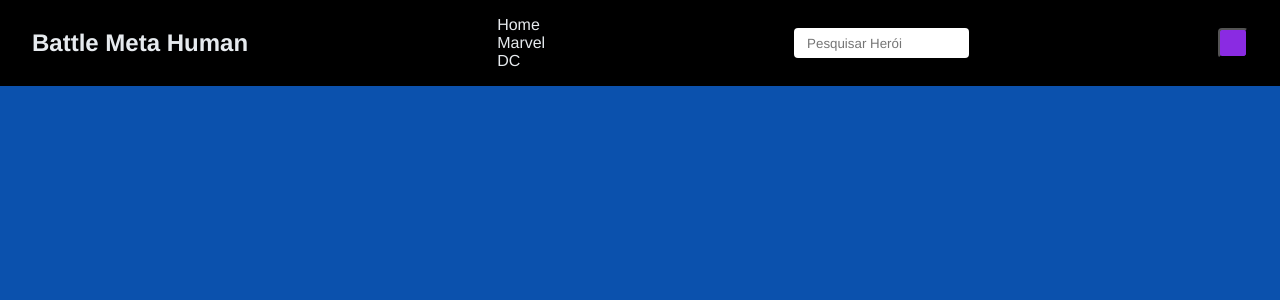
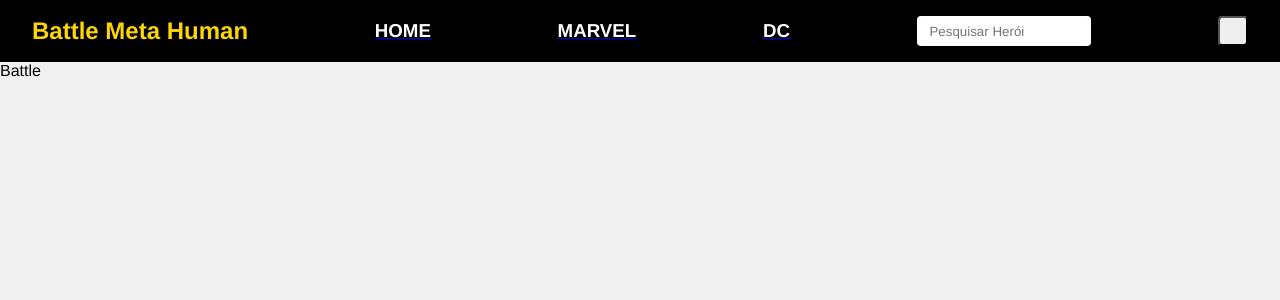
Before and after one commit to MicheleCS/hero-journey, a React (Vite) app: page /battle in a window 1280 px wide. Shown: the top 300 px of the page. Built offline with nearby package versions, Linux system fonts and the light colour scheme.

Commit message:
create styles pages

```diff
--- a/src/core/navbar/navbar.tsx
+++ b/src/core/navbar/navbar.tsx
@@ -1,13 +1,12 @@
+import { Link } from "react-router-dom";
 import { useNavbar } from "../context/navbarContext";
 import styles from './styles.module.css';
 
 
 const Navbar: React.FC = () => {
-  const { selected, setSelected, searchQuery, setSearchQuery } = useNavbar();
+  const { selected, searchQuery, setSearchQuery } = useNavbar();
 
-  const handleItemClick = (item: string) => {
-    setSelected(item === selected ? null : item);
-  };
+
 
   const handleSearchChange = (event: React.ChangeEvent<HTMLInputElement>) => {
     setSearchQuery(event.target.value);
@@ -16,26 +15,26 @@ const Navbar: React.FC = () => {
   return (
     <nav className={styles.navbar}>
       <h2>Battle Meta Human</h2>
-      <ul>
-        <li
+
+        <Link
           className={selected === 'Home' ? 'active' : ''}
-          onClick={() => handleItemClick('Home')}
+          to={"/"}
         >
-          Home
-        </li>
-        <li
+           <h3>HOME</h3>
+        </Link>
+        <Link
           className={selected === 'Marvel' ? 'active' : ''}
-          onClick={() => handleItemClick('Marvel')}
+          to={"/marvel"}
         >
-          Marvel
-        </li>
-        <li
+          <h3>MARVEL</h3>
+        </Link>
+        <Link
           className={selected === 'DC' ? 'active' : ''}
-          onClick={() => handleItemClick('DC')}
+          to={"/dc"}
         >
-          DC
-        </li>
-      </ul>
+          <h3>DC</h3>
+        </Link>
+
       <input
         type="text"
         placeholder="Pesquisar Herói"
--- a/src/core/navbar/styles.module.css
+++ b/src/core/navbar/styles.module.css
@@ -4,13 +4,13 @@
   align-items: center;
   padding: 1rem 2rem;
   background-color: black;
-  color: rgb(230, 234, 238);
+  color: #fdd406;
 }
-.navbar li {
-  justify-content: space-between;
+.navbar h3 {
+  color: #fff;
   display: flex;
+}
 
-}
 
 .navbar input {
   padding: 0.2rem 0.8rem;
@@ -20,7 +20,6 @@
 }
 
 .navbar button {
-  background-color: blueviolet;
   width: 30px;
   height: 30px;
   cursor: pointer;
--- /dev/null
+++ b/src/features/battle/index.tsx
@@ -0,0 +1,9 @@
+
+
+const Battle = () => {
+  return (
+    <div>Battle</div>
+  )
+}
+
+export default Battle
--- a/src/features/home/index.tsx
+++ b/src/features/home/index.tsx
@@ -1,5 +1,6 @@
 import { useState, useEffect } from 'react';
 import ActionAreaCard from '../../shared/components/card';
+import styles from './styles.module.css';
 
 const Home = () => {
   const [heroes, setHeroes] = useState<any[]>([]);
@@ -30,12 +31,12 @@ const Home = () => {
   }, []);
 
   return (
-    <div>
+    <div className={styles.homeContainer}>
       {heroes.map((hero, index) => (
-        <div key={index}>
+        <div key={index} className={styles.homeCard}>
           <ActionAreaCard
             name={hero.name}
-            description={`Publisher: ${hero.publisher}`}
+            description={hero.publisher}
             image={hero.imageSm}
           />
         </div>
--- /dev/null
+++ b/src/features/home/styles.module.css
@@ -0,0 +1,11 @@
+.homeContainer {
+  display: flex;
+  flex-wrap: nowrap;
+  overflow-x: auto;
+  overflow-y: hidden;
+  gap: 20px;
+  scroll-snap-type: y mandatory;
+  height: 400px;
+  background-color: rgb(241, 240, 240);
+  margin-top: 50px;
+}
--- a/src/features/publisher/index.tsx
+++ b/src/features/publisher/index.tsx
@@ -1,7 +1,7 @@
 import { useState, useEffect } from 'react';
 import ActionAreaCard from '../../shared/components/card';
 import { MetaHuman } from './interface';
-
+import styles from './styles.module.css';
 
 
 export const Marvel = () => {
@@ -36,9 +36,9 @@ export const Marvel = () => {
   }, []);
 
   return (
-    <div>
+    <div className={styles.container}>
       {heroes.map((hero, index) => (
-        <div key={index}>
+        <div key={index} className={styles.marvelCard}>
           <ActionAreaCard
             name={hero.name}
             description={hero.publisher}
@@ -83,9 +83,9 @@ export const DC = () => {
   }, []);
 
   return (
-    <div>
+    <div className={styles.container}>
       {heroes.map((hero, index) => (
-        <div key={index}>
+        <div key={index} className={styles.dcCard}>
           <ActionAreaCard
             name={hero.name}
             description={hero.publisher}
--- /dev/null
+++ b/src/features/publisher/styles.module.css
@@ -0,0 +1,18 @@
+.container {
+  display: flex;
+  justify-content: space-between;
+  flex-wrap: wrap;
+  padding: 2rem;
+  margin: 0 auto;
+}
+
+.dcCard {
+  border: 5px solid #0617fd;
+  margin: 10px;
+
+}
+
+.marvelCard {
+  border: 5px solid rgba(253, 6, 6, 0.928);
+  margin: 10px;
+}
--- a/src/index.css
+++ b/src/index.css
@@ -6,5 +6,5 @@
 }
 
 body {
-  background-color: rgb(11, 81, 173);
+  background-color: rgb(241, 240, 240);
 }
--- a/src/routes/index.tsx
+++ b/src/routes/index.tsx
@@ -2,6 +2,7 @@ import { Route, Routes } from 'react-router-dom';
 import Navbar from '../core/navbar/navbar';
 import Home from '../features/home';
 import { DC, Marvel } from '../features/publisher';
+import Battle from '../features/battle';
 
 export const RoutesThree = () => {
   return (
@@ -11,6 +12,7 @@ export const RoutesThree = () => {
         <Route path="/" element={<Home />} />
         <Route path="/marvel" element={<Marvel/>} />
         <Route path="/dc" element={<DC/>} />
+        <Route path="/battle" element={<Battle/>} />
       </Routes>
     </>
   );
--- a/src/shared/components/card/index.tsx
+++ b/src/shared/components/card/index.tsx
@@ -4,7 +4,7 @@ import CardContent from '@mui/material/CardContent';
 import CardMedia from '@mui/material/CardMedia';
 import Typography from '@mui/material/Typography';
 import { CardActionArea } from '@mui/material';
-
+import styles from './styles.module.css';
 interface CardProps {
   name: string;
   description: string;
@@ -26,7 +26,7 @@ const ActionAreaCard: React.FC<CardProps> = ({
   powerstats
 }: CardProps) => {
   return (
-    <Card sx={{ maxWidth: 345 }}>
+    <Card sx={{ Width: 345 }} className={styles.card}>
       <CardActionArea>
         <CardMedia
           component="img"
@@ -35,7 +35,7 @@ const ActionAreaCard: React.FC<CardProps> = ({
           alt={name}
         />
         <CardContent>
-          <Typography gutterBottom variant="h5" component="div">
+          <Typography  component="div">
             {name}
           </Typography>
           <Typography variant="body2" color="text.secondary">
--- /dev/null
+++ b/src/shared/components/card/styles.module.css
@@ -0,0 +1,13 @@
+.card {
+  flex: 0 0 auto;
+  width: 200px;
+  scroll-snap-align: start;
+  padding: 20px;
+  margin: 10px;
+  border: 5px solid #fdd406;
+}
+
+.card img {
+  max-width: 100%;
+  height: auto;
+}
```
